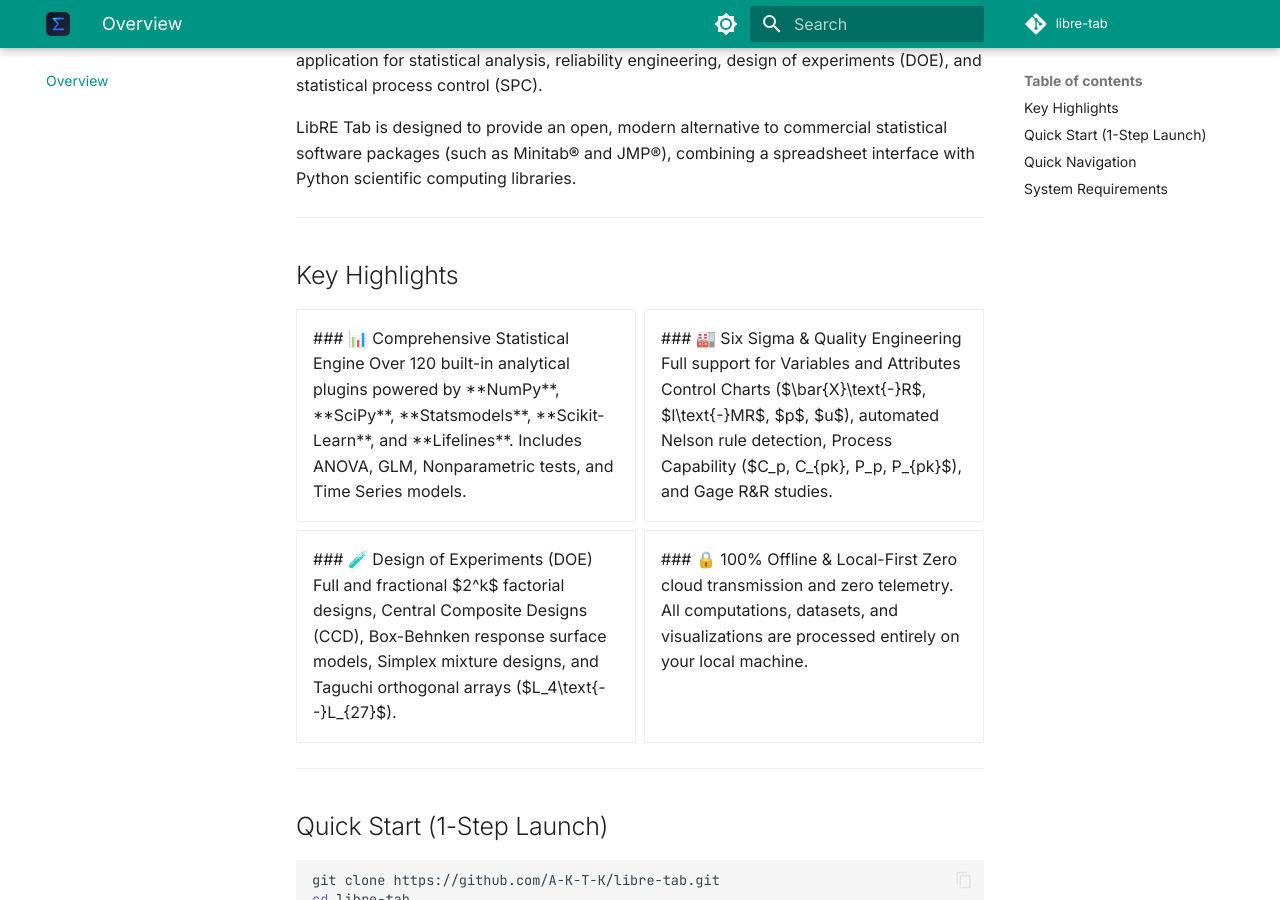
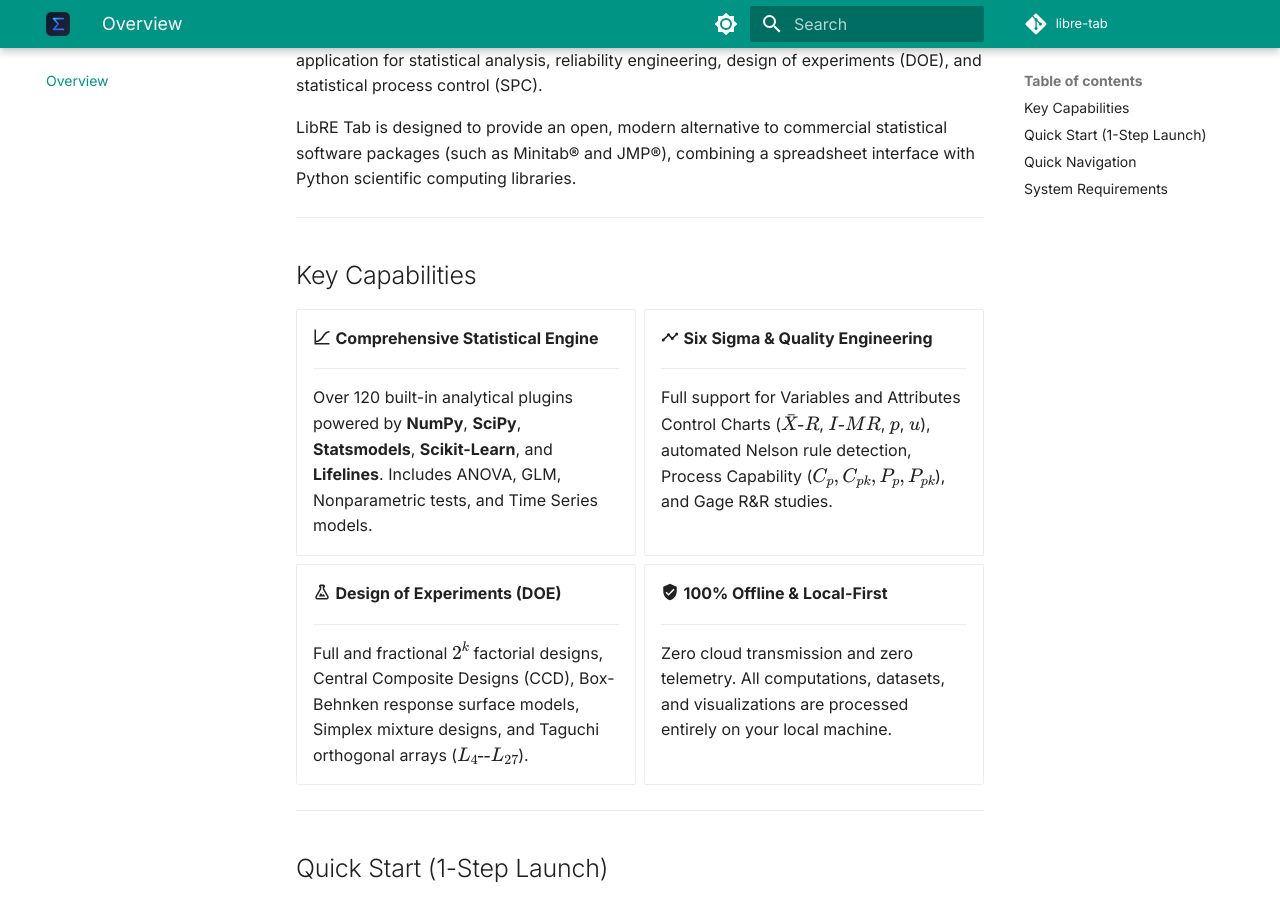
Before and after one commit to A-K-T-K/libre-sigma, an MkDocs documentation site: the page built from docs/index.md, in a window 1280 px wide and 900 px high, scrolled down 329 px. Built offline with MkDocs 1.6.1 and Material for MkDocs 9.7.7, drawn with Linux system fonts in a browser that asks for light colours; comment, search, counter and statistics services are not loaded.

Commit message:
docs: fix grid cards rendering and enable md_in_html extensions

```diff
--- a/docs/index.md
+++ b/docs/index.md
@@ -10,29 +10,33 @@
 
 ---
 
-## Key Highlights
+## Key Capabilities
 
-<div class="grid" markdown>
+<div class="grid cards" markdown>
 
-<div class="card" markdown>
-### 📊 Comprehensive Statistical Engine
-Over 120 built-in analytical plugins powered by **NumPy**, **SciPy**, **Statsmodels**, **Scikit-Learn**, and **Lifelines**. Includes ANOVA, GLM, Nonparametric tests, and Time Series models.
-</div>
+-   :material-chart-bell-curve-cumulative: **Comprehensive Statistical Engine**
 
-<div class="card" markdown>
-### 🏭 Six Sigma & Quality Engineering
-Full support for Variables and Attributes Control Charts ($\bar{X}\text{-}R$, $I\text{-}MR$, $p$, $u$), automated Nelson rule detection, Process Capability ($C_p, C_{pk}, P_p, P_{pk}$), and Gage R&R studies.
-</div>
+    ---
 
-<div class="card" markdown>
-### 🧪 Design of Experiments (DOE)
-Full and fractional $2^k$ factorial designs, Central Composite Designs (CCD), Box-Behnken response surface models, Simplex mixture designs, and Taguchi orthogonal arrays ($L_4\text{--}L_{27}$).
-</div>
+    Over 120 built-in analytical plugins powered by **NumPy**, **SciPy**, **Statsmodels**, **Scikit-Learn**, and **Lifelines**. Includes ANOVA, GLM, Nonparametric tests, and Time Series models.
 
-<div class="card" markdown>
-### 🔒 100% Offline & Local-First
-Zero cloud transmission and zero telemetry. All computations, datasets, and visualizations are processed entirely on your local machine.
-</div>
+-   :material-chart-timeline-variant: **Six Sigma & Quality Engineering**
+
+    ---
+
+    Full support for Variables and Attributes Control Charts ($\bar{X}\text{-}R$, $I\text{-}MR$, $p$, $u$), automated Nelson rule detection, Process Capability ($C_p, C_{pk}, P_p, P_{pk}$), and Gage R&R studies.
+
+-   :material-flask-outline: **Design of Experiments (DOE)**
+
+    ---
+
+    Full and fractional $2^k$ factorial designs, Central Composite Designs (CCD), Box-Behnken response surface models, Simplex mixture designs, and Taguchi orthogonal arrays ($L_4\text{--}L_{27}$).
+
+-   :material-shield-check: **100% Offline & Local-First**
+
+    ---
+
+    Zero cloud transmission and zero telemetry. All computations, datasets, and visualizations are processed entirely on your local machine.
 
 </div>
 
--- a/mkdocs.yml
+++ b/mkdocs.yml
@@ -54,6 +54,7 @@
   - https://unpkg.com/mathjax@3/es5/tex-mml-chtml.js
 
 markdown_extensions:
+  - md_in_html
   - pymdownx.highlight:
       anchor_linenums: true
       line_spans: __span
@@ -73,6 +74,9 @@
   - pymdownx.mark
   - pymdownx.tasklist:
       custom_checkbox: true
+  - pymdownx.emoji:
+      emoji_index: !!python/name:material.extensions.emoji.twemoji
+      emoji_generator: !!python/name:material.extensions.emoji.to_svg
   - admonition
   - tables
   - attr_list
```
